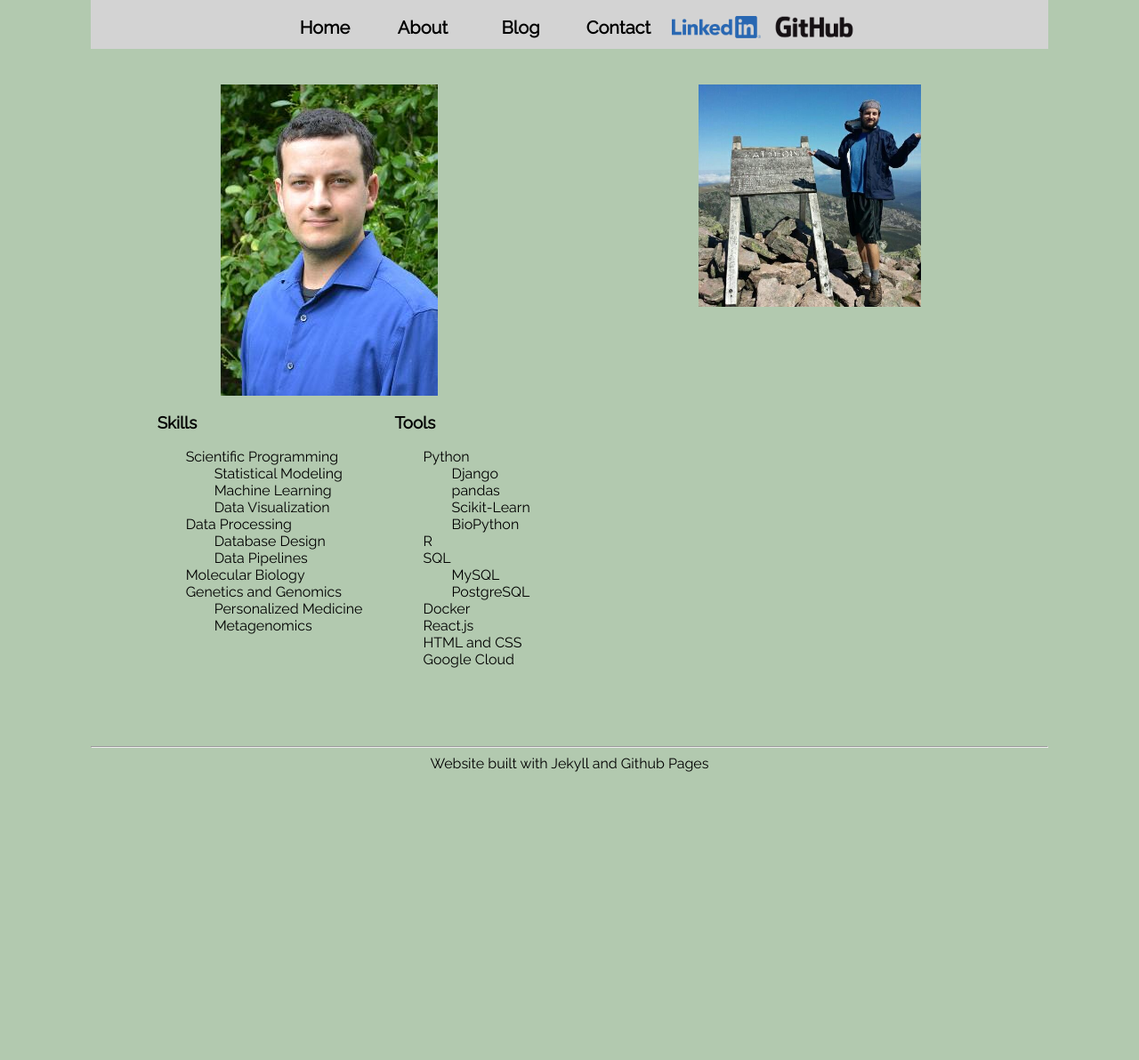
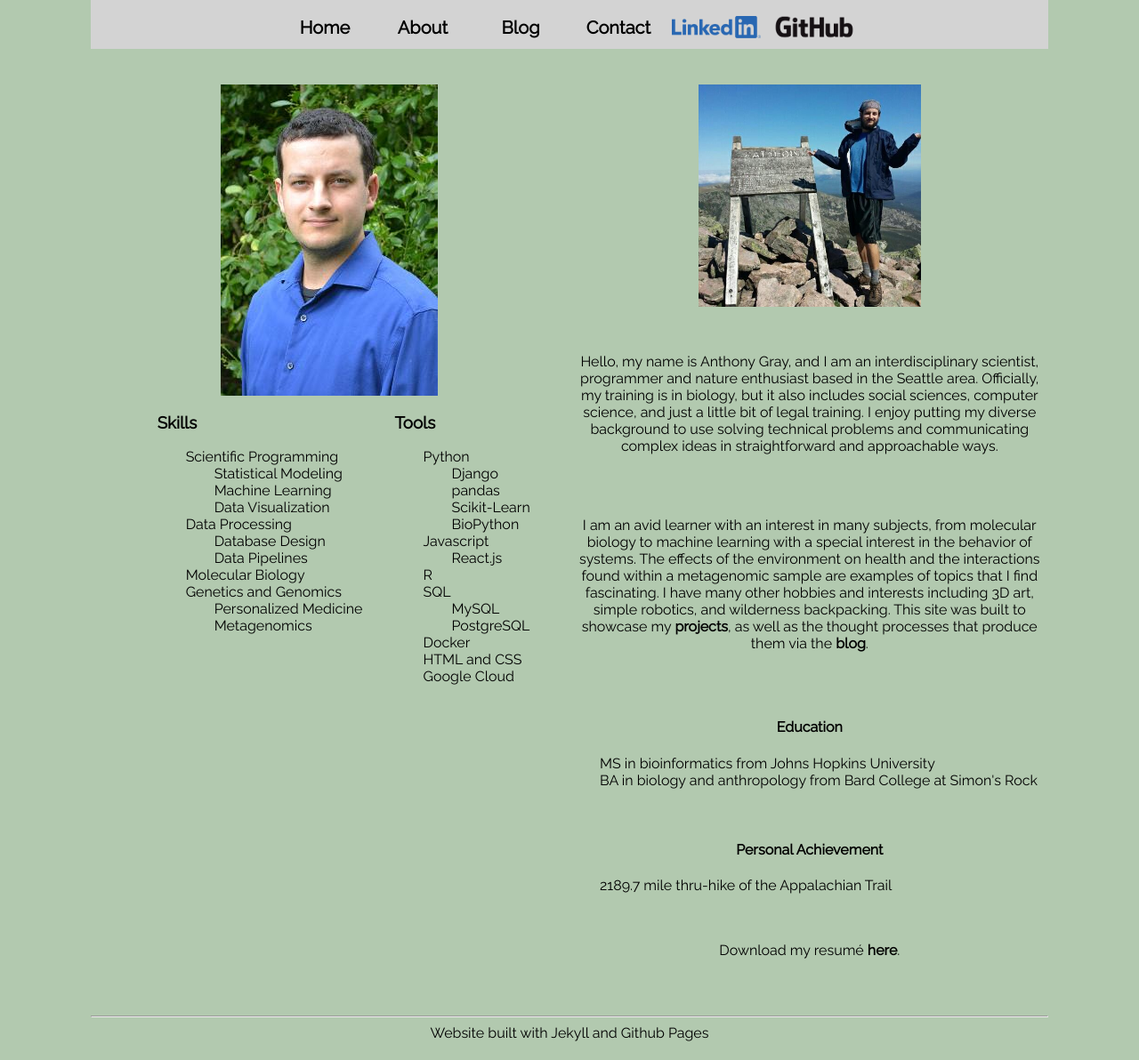
Before and after one commit to asgray/asgray.github.io, a Jekyll site: the page built from about.html, in a window 1280 px wide. Shown: the whole page at 89% size. Built offline with Jekyll 4.4.1, drawn with Linux system fonts in a browser that asks for light colours; before the commit the page ends 900 px from its top, so only the background shows below that.

Commit message:
bio done

```diff
--- /dev/null
+++ b/_includes/bio.html
@@ -0,0 +1,22 @@
+<p>
+    Hello, my name is Anthony Gray, and I am an interdisciplinary scientist, programmer and nature enthusiast based in the Seattle area. Officially, my training is in biology, but it also includes social sciences, computer science, and just a little bit of legal training. I enjoy putting my diverse background to use solving technical problems and communicating complex ideas in straightforward and approachable ways.
+</p>
+<br><br>
+<p>
+    I am an avid learner with an interest in many subjects, from molecular biology to machine learning with a special interest in the behavior of systems. The effects of the environment on health and the interactions found within a metagenomic sample are examples of topics that I find fascinating. I have many other hobbies and interests including 3D art, simple robotics, and wilderness backpacking. This site was built to showcase my <a href="{{ site.baseurl }}{% link projects.html %}"><b>projects</b></a>, as well as the thought processes that produce them via the <a href="{{ site.baseurl }}{% link blog.html %}"><b>blog</b></a>.
+</p>
+<br><br>
+<h4>Education</h4>
+<ul>
+    <li>MS in bioinformatics from Johns Hopkins University</li>
+    <li>BA in biology and anthropology from Bard College at Simon's Rock</li>
+</ul>
+<br><br>
+<h4>Personal Achievement</h4>
+<ul>
+    <li>2189.7 mile thru-hike of the Appalachian Trail</li>
+</ul>
+<br><br>
+<p>
+    Download my resumé <a href="../files/Resume102120.pdf" ><b>here</b></a>.
+</p>
--- a/_includes/tool-list.html
+++ b/_includes/tool-list.html
@@ -9,6 +9,12 @@
           <li>BioPython</li>
         </ul>
       </li>
+      <li>
+        Javascript
+        <ul>
+          <li>React.js</li>
+        </ul>
+      </li>
       <li>R</li>
       <li>SQL
         <ul>
--- a/about.html
+++ b/about.html
@@ -22,8 +22,8 @@ layout: default
 
   <div>
     <img src="/assets/images/katahdin.jpg" alt="" style="max-width:250px;" />
-    <p>
-      {% include bio.md %}
+    <p class="center-left">
+      {% include bio.html %}
     </p>
   </div>
 </div>
```
Also changed, not shown: other parts of _includes/tool-list.html (+0 -1 lines), files/bio.txt (added, +10 -0 lines), _includes/bio.md (deleted), files/2020-04-21-welcome-to-jekyll.markdown (renamed from examples/2020-04-21-welcome-to-jekyll.markdown), 1 other file.
